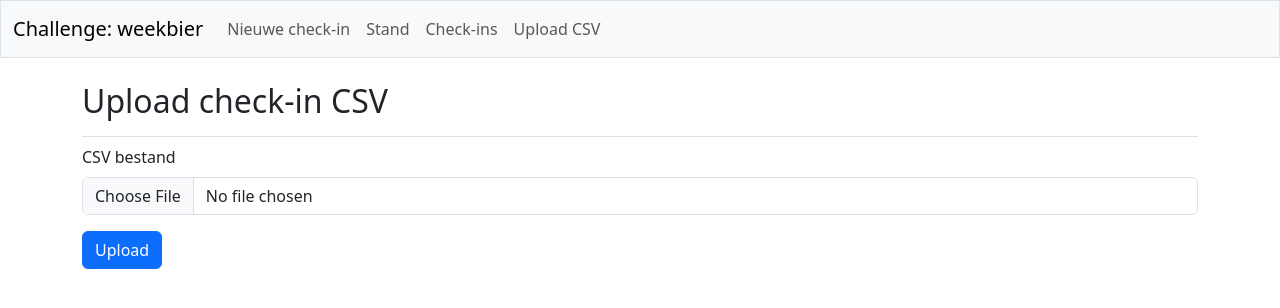
After one commit to AlexHartog/challenge_weekbier, a Django app: page /upload_csv in a window 1280 px wide. The commit adds this page. Shown: the top 308 px of the page. Run offline with Django 4.2, Linux system fonts and the light colour scheme; some libraries are stand-ins or nearby versions.

Commit message:
Allow uploading of csv with all check-ins

```diff
--- a/challenge_weekbier/forms.py
+++ b/challenge_weekbier/forms.py
@@ -22,3 +22,7 @@ class CheckinForm(forms.ModelForm):
         widgets = {
             'date': forms.widgets.DateInput(attrs={'type': 'date'}, format="%d/%m/%Y"),
         }
+
+
+class CSVUploadForm(forms.Form):
+    csv_file = forms.FileField(label='CSV bestand')
--- a/challenge_weekbier/templates/challenge_weekbier/base.html
+++ b/challenge_weekbier/templates/challenge_weekbier/base.html
@@ -33,6 +33,9 @@
           <li class="nav-item">
             <a class="nav-link" href="{% url 'challenge_weekbier:checkins' %}">
               Check-ins</a></li>
+          <li class="nav-item">
+            <a class="nav-link" href="{% url 'challenge_weekbier:upload_csv' %}">
+              Upload CSV</a></li>
         </ul> <!-- End of links on left side of navbar -->
       </div> <!-- Closes collapsible parts of navbar -->
 
--- /dev/null
+++ b/challenge_weekbier/templates/challenge_weekbier/upload_csv.html
@@ -0,0 +1,15 @@
+{% extends "challenge_weekbier/base.html" %}
+{% load django_bootstrap5 %}
+
+{% block page_header %}
+  <h2>Upload check-in CSV</h2>
+{% endblock page_header %}
+
+{% block content %}
+  <form action="{% url 'challenge_weekbier:upload_csv' %}" enctype="multipart/form-data" method='post'>
+    {% csrf_token %}
+    {% bootstrap_form form %}
+    {% bootstrap_button button_type="submit" content="Upload" %}
+  </form>
+
+{% endblock content %}
--- a/challenge_weekbier/urls.py
+++ b/challenge_weekbier/urls.py
@@ -13,4 +13,5 @@ urlpatterns = [
     path('new_checkin', views.new_checkin, name='new_checkin'),
     path('standings', views.standings, name='standings'),
     path('checkins', views.checkins, name='checkins'),
+    path('upload_csv', views.upload_csv, name='upload_csv'),
 ]
--- a/challenge_weekbier/views.py
+++ b/challenge_weekbier/views.py
@@ -1,7 +1,10 @@
+import csv
+import datetime
+
 from django.shortcuts import render, redirect
 
-from .forms import CheckinForm
-from .models import Checkin
+from .forms import CheckinForm, CSVUploadForm
+from .models import Checkin, Player
 
 from datetime import date
 
@@ -40,3 +43,46 @@ def checkins(request):
     checkins = Checkin.objects.order_by('-date')
     context = {'checkins': checkins}
     return render(request, 'challenge_weekbier/checkins.html', context)
+
+
+def upload_csv(request):
+    def excel_date_to_datetime(serial_number):
+        base_date = datetime.datetime(1900, 1, 1)
+        if 1 <= serial_number <= 59:
+            serial_number -= 1  # Account for the 1900 Leap Year bug
+        elif 60 <= serial_number <= 61:
+            serial_number -= 2  # Account for the 1900 Leap Year bug
+        else:
+            serial_number -= 2  # Account for the 1900 Leap Year bug and 1904 base date
+            base_date = datetime.datetime(1904, 1, 1)
+        return base_date + datetime.timedelta(days=serial_number)
+
+    if request.method == 'POST':
+        form = CSVUploadForm(request.POST, request.FILES)
+        print("Form: ", form)
+        print("Request: ", request)
+        if form.is_valid():
+            csv_file = request.FILES['csv_file']
+            reader = csv.reader(csv_file.read().decode('utf-8').splitlines())
+
+            next(reader)  # Skip the header row
+
+            for row in reader:
+                date_added = row[0]
+                player_name = row[1]
+                checkin_date = excel_date_to_datetime(int(row[2]))
+                place = row[3]
+                city = row[4]
+
+                player = Player(name=player_name)
+                player.save()
+                checkin = Checkin(date_added=date_added, player=player, date=checkin_date, place=place, city=city)
+                checkin.save()
+
+            return render(request, 'challenge_weekbier/upload_csv.html', {'form': form})
+
+        else:
+            print(form.errors)
+    else:
+        form = CSVUploadForm()
+    return render(request, 'challenge_weekbier/upload_csv.html', {'form': form})
```
Also changed, not shown: challenge_weekbier/templates/challenge_weekbier/checkins.html (+1 -6 lines).
